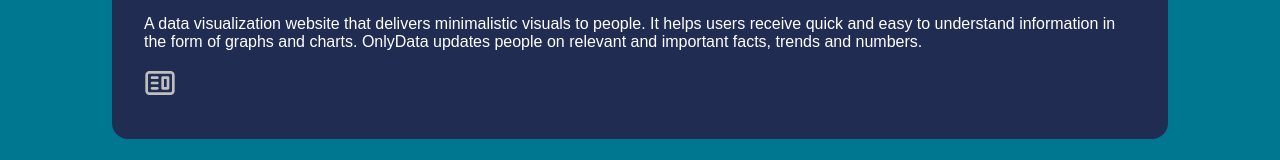
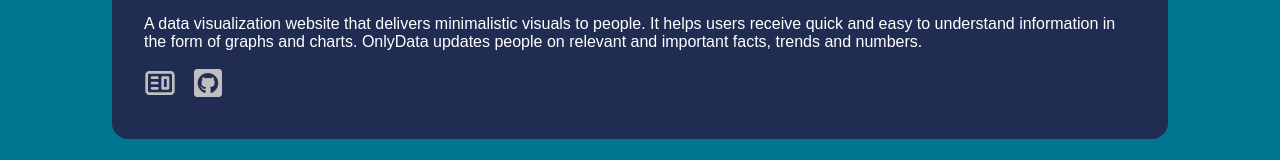
Before and after one commit to kim2552/kimd.dev, a React (Create React App) app: page /projects in a window 1280 px wide. Shown: the part 309-469 px from the top of the page. Built offline with nearby package versions, Linux system fonts and the light colour scheme.

Commit message:
added extra link to project

```diff
--- a/src/assets/projects_data.json
+++ b/src/assets/projects_data.json
@@ -4,7 +4,8 @@
             "id": 1,
             "title": "OnlyData",
             "text": "A data visualization website that delivers minimalistic visuals to people. It helps users receive quick and easy to understand information in the form of graphs and charts. OnlyData updates people on relevant and important facts, trends and numbers.",
-            "website_link": "https://onlydata.ca"
+            "website_link": "https://onlydata.ca",
+            "github_link": "https://github.com/kim2552/onlydata"
         },
         {
             "id": 2,
--- a/src/scss/_projects.scss
+++ b/src/scss/_projects.scss
@@ -29,6 +29,7 @@
         a{
             color: darken($white, 25%);
             font-size: 2rem;
+            margin-right: 1rem;
         }
         a:hover{
             color:$white;
```
